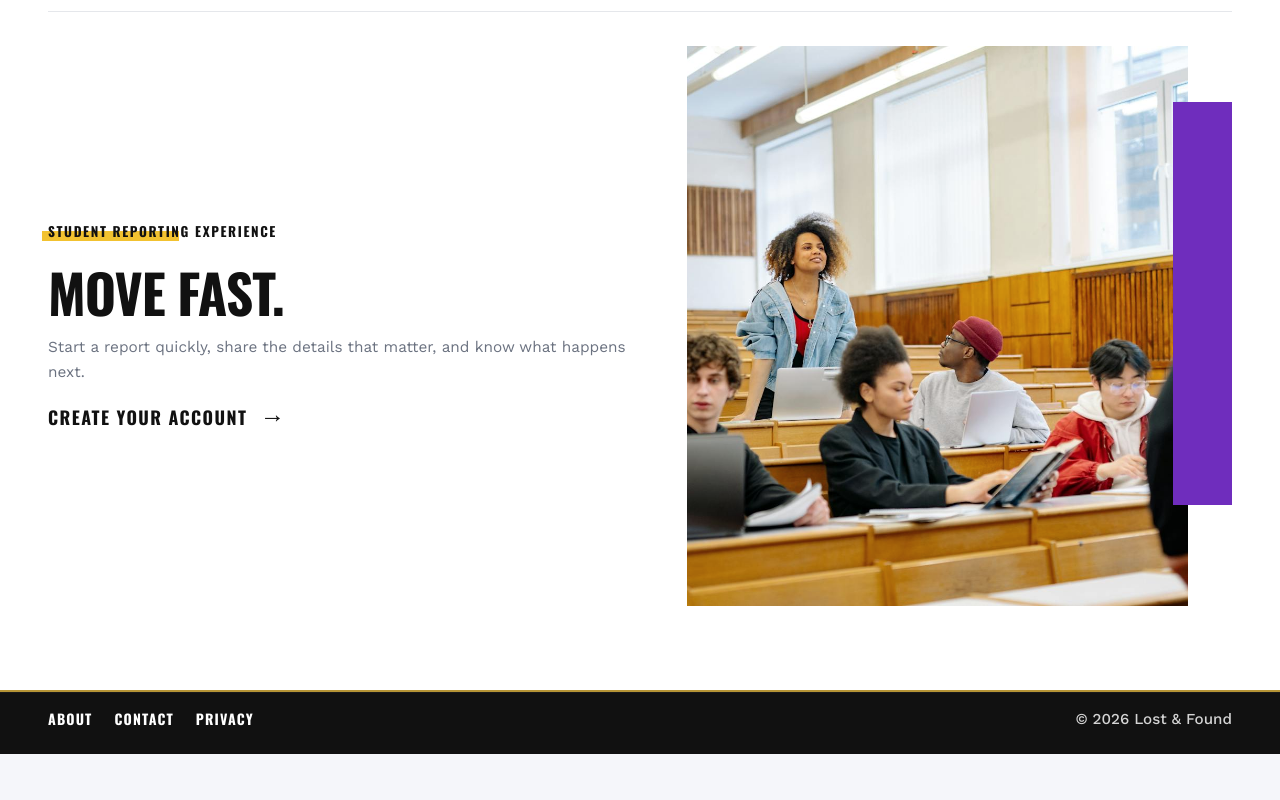
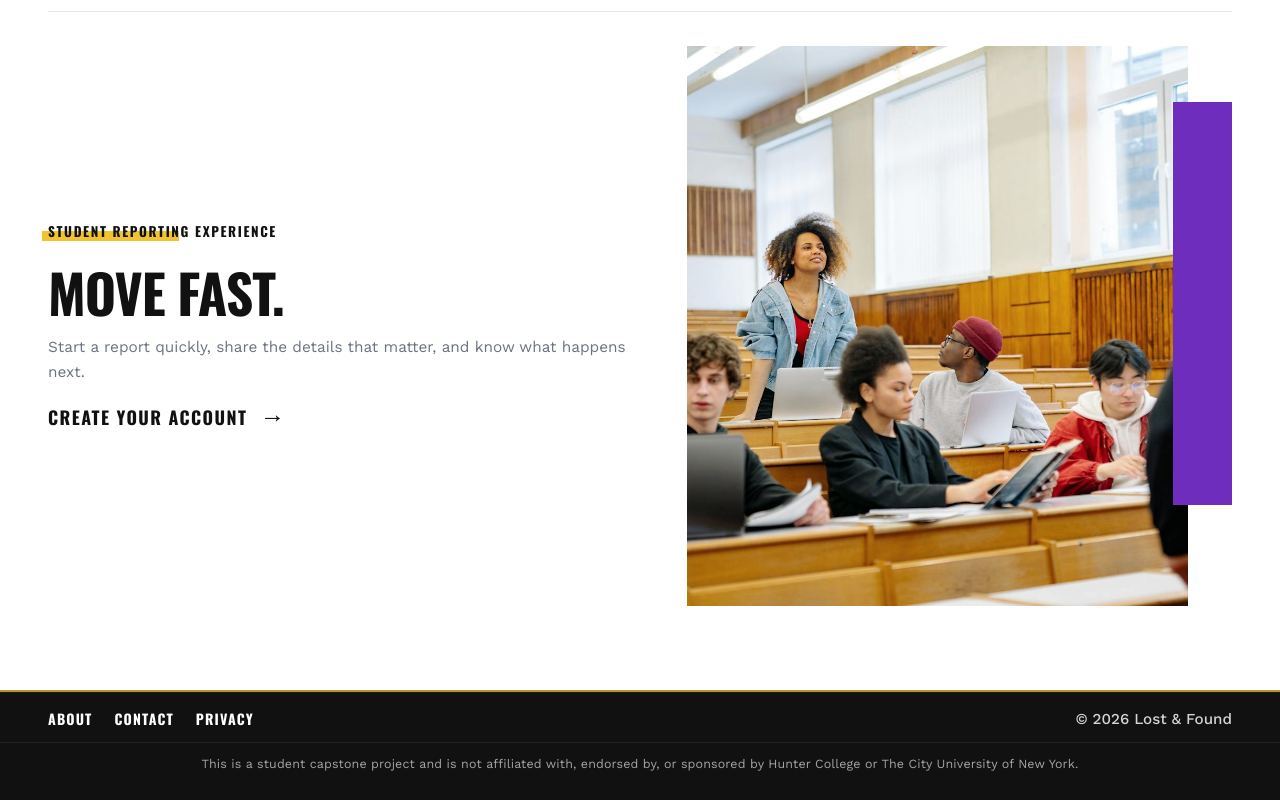
Before and after one commit to rh442/Capstone-LostAndFound, a React (Vite) app in the folder lost-and-found/client/: page / in a window 1280 px wide. Shown: the part 2236-3036 px from the top of the page. Before the commit the page ends 2990 px from the top, so only its background shows below. Built offline with nearby package versions, Linux system fonts and the light colour scheme; no server answers.

Commit message:
This is a student capstone project and is not affiliated with, endorsed by, or sponsored by Hunter College or The City University of New York. added.

```diff
--- a/lost-and-found/client/src/components/PublicPageFrame.jsx
+++ b/lost-and-found/client/src/components/PublicPageFrame.jsx
@@ -176,6 +176,11 @@ export default function PublicPageFrame({ active = "home", children }) {
           </div>
           <span>© 2026 Lost &amp; Found</span>
         </div>
+        <p className="site-footer-disclaimer">
+          This is a student capstone project and is not affiliated with,
+          endorsed by, or sponsored by Hunter College or The City University
+          of New York.
+        </p>
       </footer>
 
       <button
--- a/lost-and-found/client/src/pages/public/HomePage.css
+++ b/lost-and-found/client/src/pages/public/HomePage.css
@@ -631,6 +631,18 @@
   color: var(--accent);
 }
 
+.site-footer.home-site-footer .site-footer-disclaimer {
+  width: min(100%, 1400px);
+  margin: 14px auto 0;
+  padding: 12px clamp(20px, 4vw, 48px) 0;
+  border-top: 1px solid rgba(255, 255, 255, 0.08);
+  color: rgba(255, 255, 255, 0.62);
+  font-size: 0.78rem;
+  line-height: 1.5;
+  text-align: center;
+  letter-spacing: 0.01em;
+}
+
 .home-to-top {
   position: fixed;
   left: 50%;
```
Also changed, not shown: 1 other file (tests, documents, lock files or other folders).
